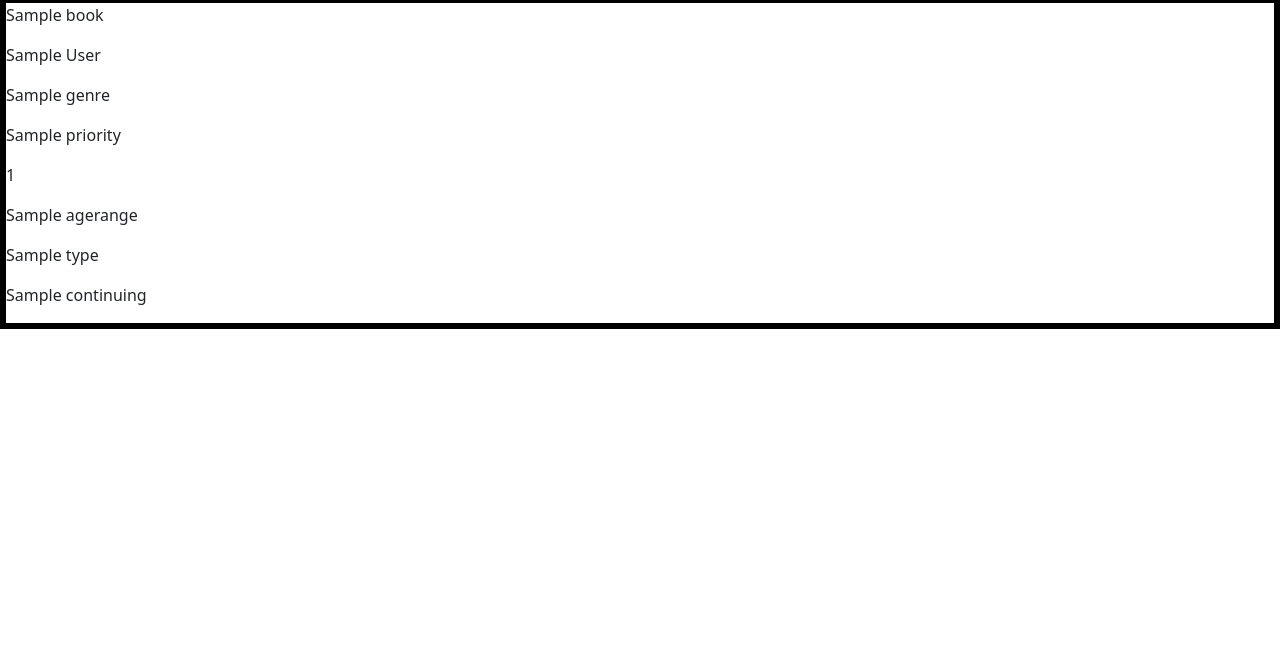
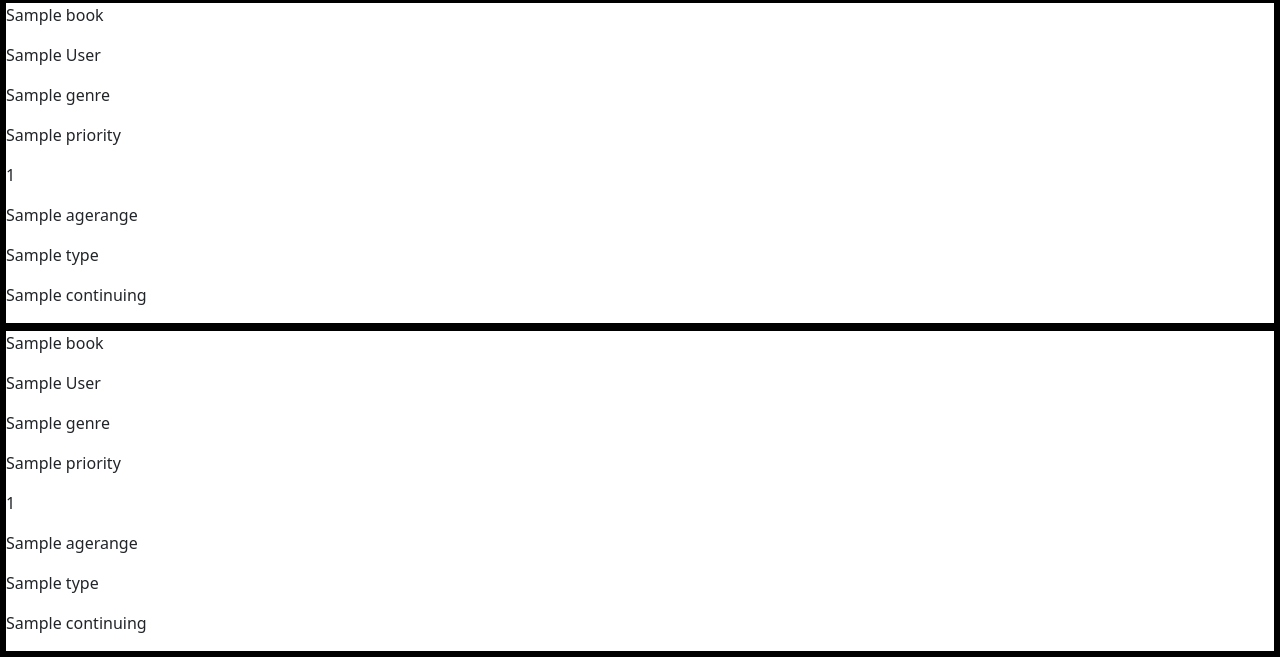
Before and after one commit to loang-chiang/DigiTBR, a Flask app: template templates/index.html in a window 1280 px wide. Shown: the part 3018-3675 px from the top of the page. Before the commit the page ends 3347 px from the top, so only its background shows below. Run offline with Flask 3, Linux system fonts and the light colour scheme; the template is opened without the code that fills it: most values are stand-ins (such as "Sample title", 1, 10 or a date in 2020); some libraries are stand-ins or nearby versions; some web fonts are replaced.

Commit message:
Solve issues with the continuing category! Yay

```diff
--- a/app.py
+++ b/app.py
@@ -47,8 +47,8 @@ class Book(db.Model):
     priority: Mapped[str] = mapped_column()
     length: Mapped[str] = mapped_column()
     agerange: Mapped[str] = mapped_column()
-    type: Mapped[str] = mapped_column()
-    continuing: Mapped[str] = mapped_column(nullable=True)
+    btype: Mapped[str] = mapped_column()
+    continuing: Mapped[str] = mapped_column()
 
 with app.app_context():
     db.create_all()
@@ -86,6 +86,7 @@ def index():  # shows the page index
     by_author = db.session.query(Book).filter_by(user_id=session["user_id"]).order_by(Book.author).all()
     by_genre = db.session.query(Book).filter_by(user_id=session["user_id"]).order_by(Book.genre).all()
     by_agerange = db.session.query(Book).filter_by(user_id=session["user_id"]).order_by(Book.agerange).all()
+    by_type = db.session.query(Book).filter_by(user_id=session["user_id"]).order_by(Book.btype).all()
 
     return render_template("index.html",
         by_title_a=by_title_a,
@@ -97,6 +98,7 @@ def index():  # shows the page index
         by_author=by_author,
         by_genre=by_genre,
         by_agerange=by_agerange,
+        by_type=by_type,
     )
 
 
@@ -183,7 +185,7 @@ def new_book():  # adds new book to database
     priority = request.form.get("priority")
     length = request.form.get("length")
     agerange = request.form.get("agerange")
-    type = request.form.get("type")
+    btype = request.form.get("type")
     continuing = request.form.get("continuing")
 
     # creates book instance and adds it to database
@@ -195,8 +197,8 @@ def new_book():  # adds new book to database
         priority=priority,
         length=length,
         agerange=agerange,
-        type=type,
-        continuing=continuing
+        btype=btype,
+        continuing=continuing,
     )
     db.session.add(book)
     db.session.commit()
--- a/static/script.js
+++ b/static/script.js
@@ -14,7 +14,7 @@ document.addEventListener('DOMContentLoaded', function() {
 
     // user clicks on book genre
     document.querySelectorAll(".book-genre").forEach(option => {
-        option.onclick = () => choice("genre", option, false);
+        option.onclick = () => choice("genre", option);
     })
 
     // user clicks on book priority
@@ -39,6 +39,7 @@ document.addEventListener('DOMContentLoaded', function() {
             if (option.textContent === "Duology/Trilogy" || option.textContent === "Series") {
                 if (!option.classList.contains("chosen")) {  // if clicking a second time, aka unchoosing
                     continuing_category.style.display = "none";
+
                     document.querySelectorAll(".book-continuing").forEach(choice => {
                         eliminate_choice("continuing", choice)  // eliminates the choices inside continuing
                     })
@@ -49,6 +50,7 @@ document.addEventListener('DOMContentLoaded', function() {
             }
             else {
                 continuing_category.style.display = "none";  // hides continuing category if not series
+
                 document.querySelectorAll(".book-continuing").forEach(choice => {
                     eliminate_choice("continuing", choice)  // eliminates the choices inside continuing
                 })
@@ -66,16 +68,16 @@ document.addEventListener('DOMContentLoaded', function() {
         let all_filled = true;
         document.querySelectorAll(".required-category").forEach(category => {
             if (category.value === "") {
-                all_filled = false;  // this means that the form won't send
+                all_filled = false;  // this means that the form won't send if there is lacking info
             }
         })
-        console.log(`value of ${document.querySelector("#continuing").value}`);  // DELETE THIS. FOR TESTING PURPOSES ONLY
         return all_filled;
     }
 
     // user clicks the x button without having submitted the form
     document.querySelector("#exit-form").onclick = function() {
-        clean_and_hide();
+        clean_form();
+        new_book_form.style.display = "none";
     }
 })
 
@@ -83,23 +85,21 @@ document.addEventListener('DOMContentLoaded', function() {
 
 
 // FUNCTIONS
-function choice(category, option, delete_others = true) {  // runs when a user chooses an option
+function choice(category, option) {  // runs when a user chooses an option
     console.log(`Running choice function for category ${category} and option ${option.textContent}`);
 
     let choiceName = option.textContent;
 
-    if (delete_others) {  // if this category is single-choice
+    if (option.classList.contains("chosen")) {  // if the choice has already been clicked
+        eliminate_choice(category, option);
+    }
+    else {
         document.querySelectorAll(`.book-${category}`).forEach(choice => {
             if (choice !== option && choice.classList.contains("chosen")) {
                 eliminate_choice(category, choice);  // eliminate all other choices
             }
         })
-    }
 
-    if (option.classList.contains("chosen")) {  // if the choice has already been clicked
-        eliminate_choice(category, option);
-    }
-    else {
         document.querySelector(`#${category}`).value = choiceName;  // adds choice to hidden input so the backend can read it
         option.classList.add("chosen");
         option.style.backgroundColor = "red";  // styling to show it's been chosen
@@ -107,7 +107,7 @@ function choice(category, option, delete_others = true) {  // runs when a user c
 }
 
 
-function eliminate_choice(category, option) {  // eliminates choice for multiple choice categories!
+function eliminate_choice(category, option) {  // eliminates choice!
     console.log(`Running eliminate_choice function for option ${option.textContent}`);
 
     document.querySelector(`#${category}`).value = "";  // empties the value of the choice so it won't go to the backend
@@ -116,10 +116,6 @@ function eliminate_choice(category, option) {  // eliminates choice for multiple
 }
 
 
-function clean_and_hide() {  // cleans the info for the new book form and hides the form
-    console.log("Running clean_and_hide function for this form");
-
-    document.querySelectorAll(".")
-
-    new_book_form.style.display = "none";  // hides form
+function clean_form() {  // cleans the info for the new book form. IN PROGRESS
+    console.log("Running clean_form function");
 }
--- a/templates/index.html
+++ b/templates/index.html
@@ -40,6 +40,7 @@
         <option value="others-author">Author</option>
         <option value="others-genre">Genre</option>
         <option value="others-old">Age Range</option>
+        <option value="others-type">Type</option>
     </select>
 
 
@@ -197,6 +198,23 @@
         {% endfor %}
     </div>
 
+    <div id="cont-type" class="books-cont">
+        {% for book in by_type %}
+            <div class="book-div">
+                <p class="book-title">{{ book.title }}</p>
+                <p class="book-author">{{ book.author }}</p>
+                <p class="book-genre">{{ book.genre }}</p>
+                <p class="book-priority">{{ book.priority }}</p>
+                <p class="book-length">{{ book.length }}</p>
+                <p class="book-agerange">{{ book.agerange }}</p>
+                <p class="book-type">{{ book.type }}</p>
+                {% if book.title %}
+                    <p class="book-continuing">{{ book.continuing }}</p>
+                {% endif %}
+            </div>
+        {% endfor %}
+    </div>
+
 
     <!-- this will only be shown when the user wants to add a new book -->
     <div id="new-book">
@@ -279,7 +297,7 @@
             <div id="book-continuing-cont">
                 <p>For book series (optional)</p>
                 <div class="book-continuing" id="new-series">New series</div>
-                <div class="book-continuing" id="continuing">Continuing</div>
+                <div class="book-continuing" id="option-continuing">Continuing</div>
                 <input type="hidden" id="continuing" name="continuing">  <!-- with js puts the choice here -->
             </div>
 
```
